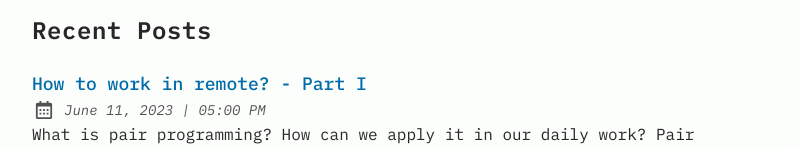
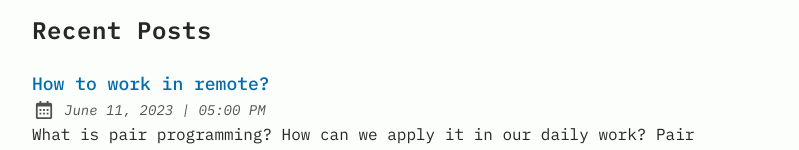
Before and after one commit to crisoncode/crisoncode, an Astro site: page / in a window 1280 px wide. Shown: the part 1135-1285 px from the top of the page, without its empty margins (240-1039 px from the left). Built offline with nearby package versions, Linux system fonts and the light colour scheme; Astro itself is replaced by a stand-in of ours.

Commit message:
How to work in remote? - fixes

```diff
--- a/src/content/blog/remote-work.md
+++ b/src/content/blog/remote-work.md
@@ -1,7 +1,7 @@
 ---
 author: Cristian Estarlich
 pubDatetime: 2023-06-11T17:00:00Z
-title: 'How to work in remote? - Part I'
+title: 'How to work in remote?'
 postSlug: how-to-work-remote
 featured: true
 draft: false
@@ -16,7 +16,7 @@ description:
   What is pair programming? How can we apply it in our daily work? Pair programming can give a lot of value to a software development team.
 ---
 
-# How to work in remote?
+# How to work in remote? - PART I
 
 I started to work from home on 2020, during this time I created some methodologies and habits, in this new post I will try to explain how to apply them to your daily-basis.
 
```
